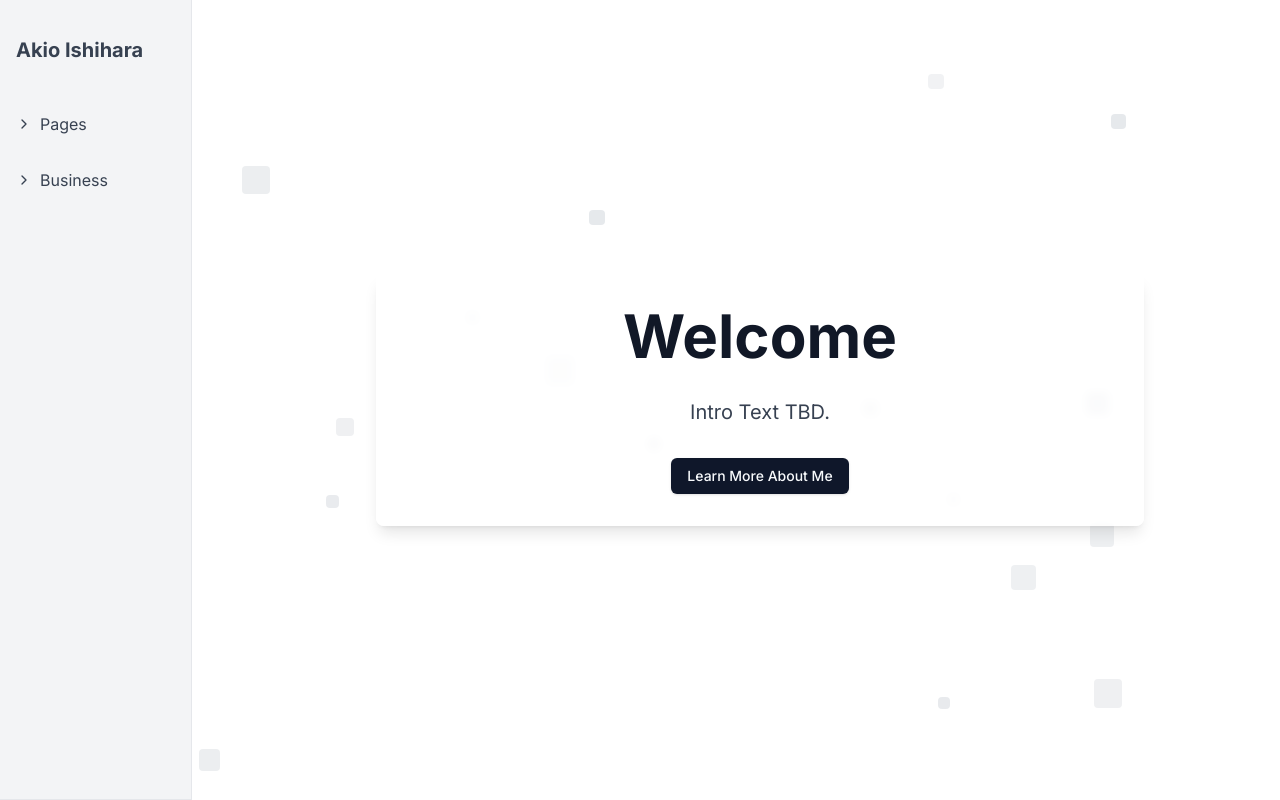
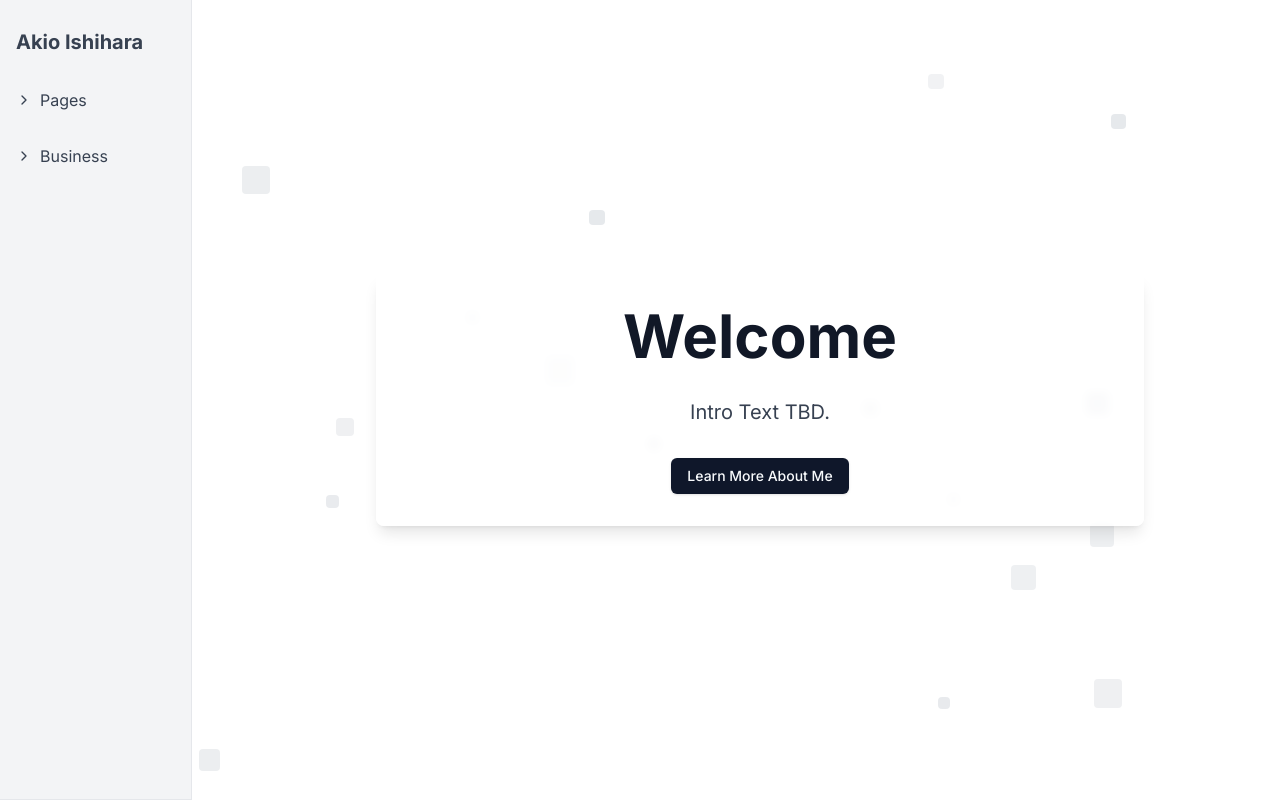
Before and after one commit to AkioNuernberger/Web, a Next.js app in the folder akio-web/: page / in a window 1280 px wide. Built offline with nearby package versions, Linux system fonts and the light colour scheme.

Commit message:
fix Navbar title error

```diff
--- a/akio-web/components/Navbar.tsx
+++ b/akio-web/components/Navbar.tsx
@@ -9,12 +9,14 @@ interface NavItem {
   title: string
   href?: string
   children?: NavItem[]
+  className?: string
 }
 
 const navigation: NavItem[] = [
   {
-    title: <span className="font-bold text-xl pt-3 mb-4 block">Akio Ishihara</span>,
-    href: '/'
+    title: "Akio Ishihara",
+    href: '/',
+    className: "font-bold text-xl pt-3 mb-4 block"
   },
   {
     title: 'Pages',
@@ -69,7 +71,10 @@ const NavItemComponent = ({ item }: { item: NavItem }) => {
   return (
     <Link
       href={item.href || '#'}
-      className="block py-2 text-gray-700 hover:text-gray-900 transition-colors"
+      className={cn(
+        "block py-2 text-gray-700 hover:text-gray-900 transition-colors",
+        item.className
+      )}
     >
       {item.title}
     </Link>
```
